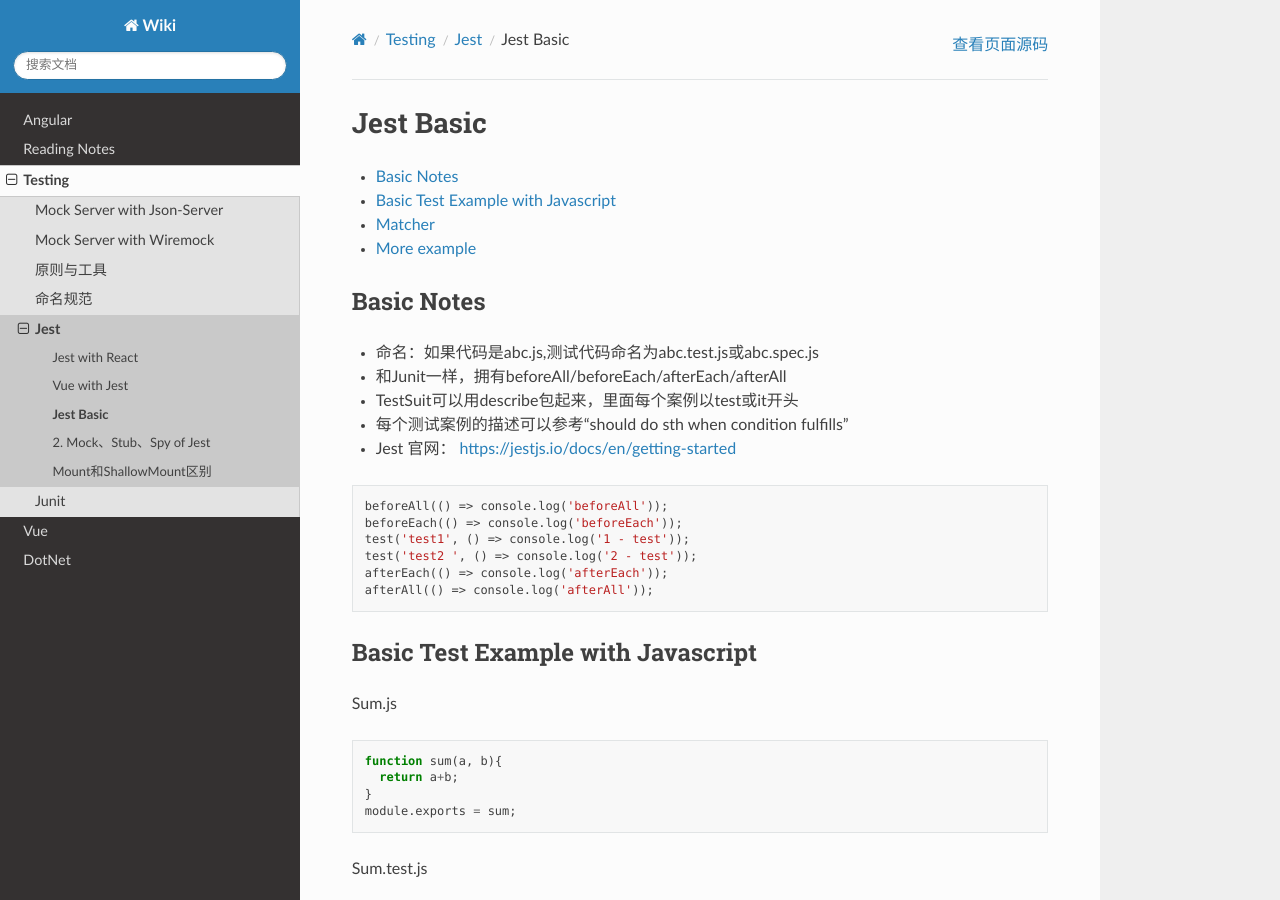
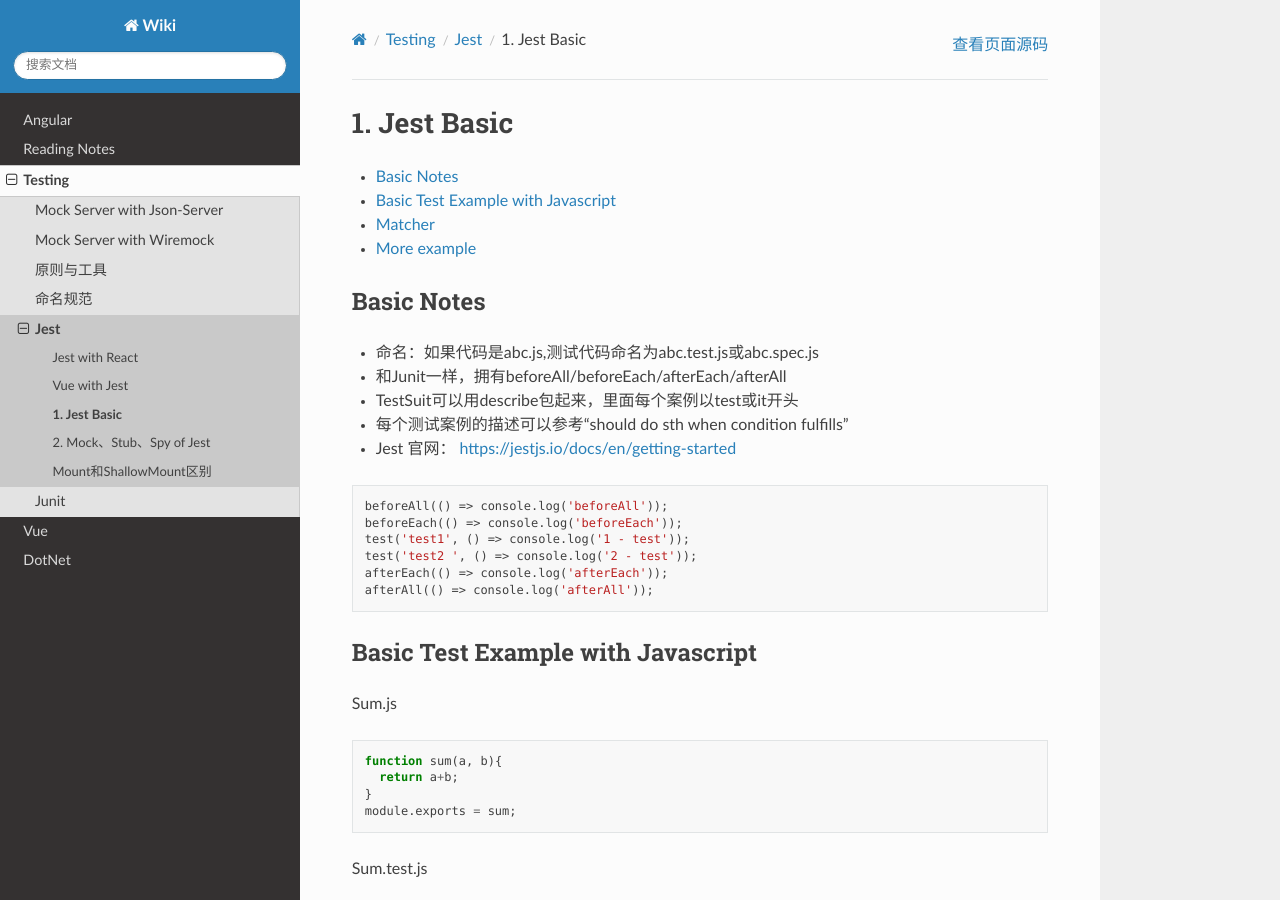
Before and after one commit to abigail830/Sphinx_wiki, a Sphinx documentation site: the page built from source/Testing/Jest/Jest1.rst, in a window 1280 px wide and 900 px high. Built offline with Sphinx 7.4.7 and the Read the Docs theme 2.0.0, drawn with Linux system fonts in a browser that asks for light colours.

Commit message:
Update Jest1.rst

```diff
--- a/source/Testing/Jest/Jest1.rst
+++ b/source/Testing/Jest/Jest1.rst
@@ -1,4 +1,4 @@
-Jest Basic
+1. Jest Basic
 ==================
 
 * `Basic Notes`_
```
